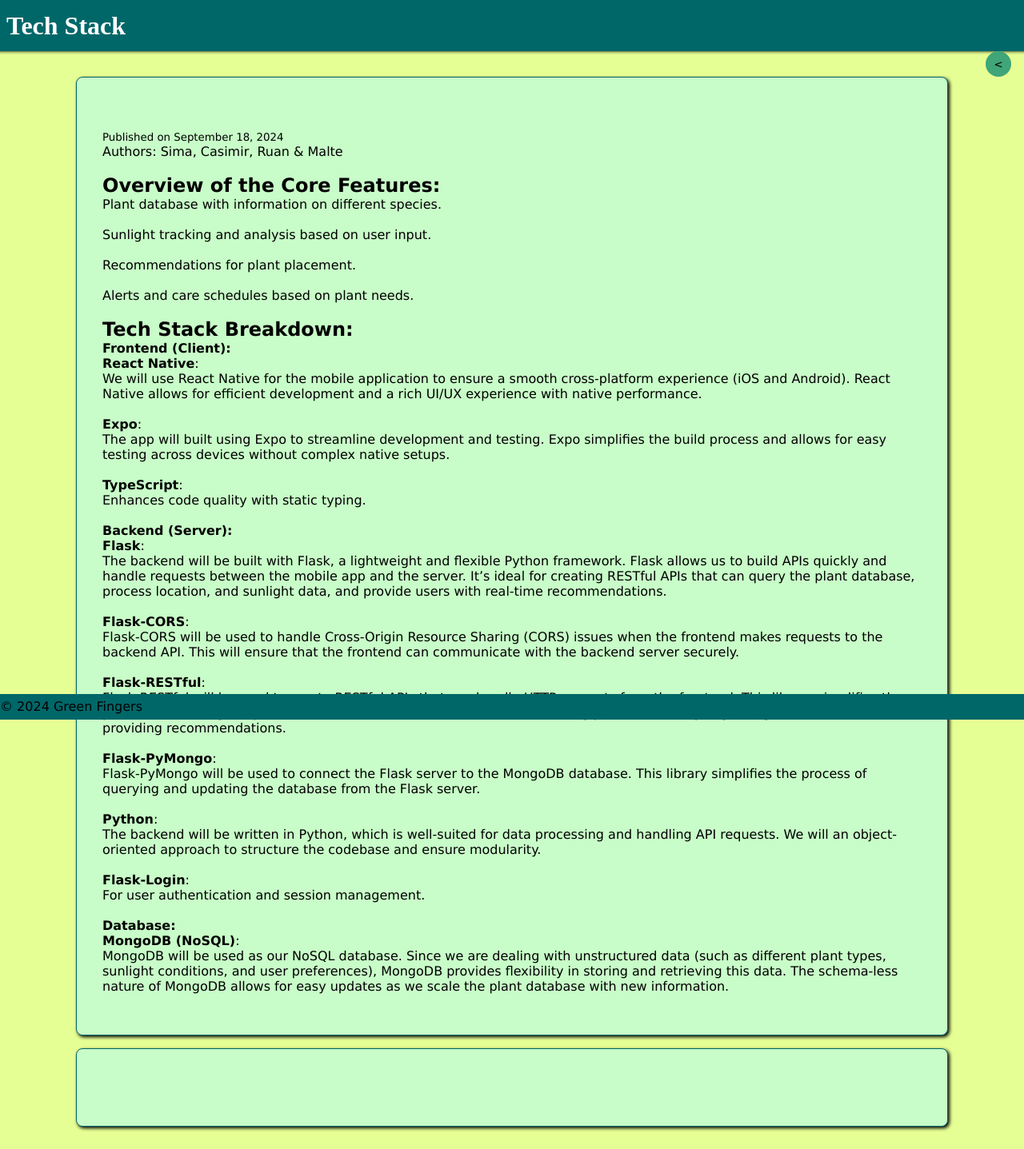
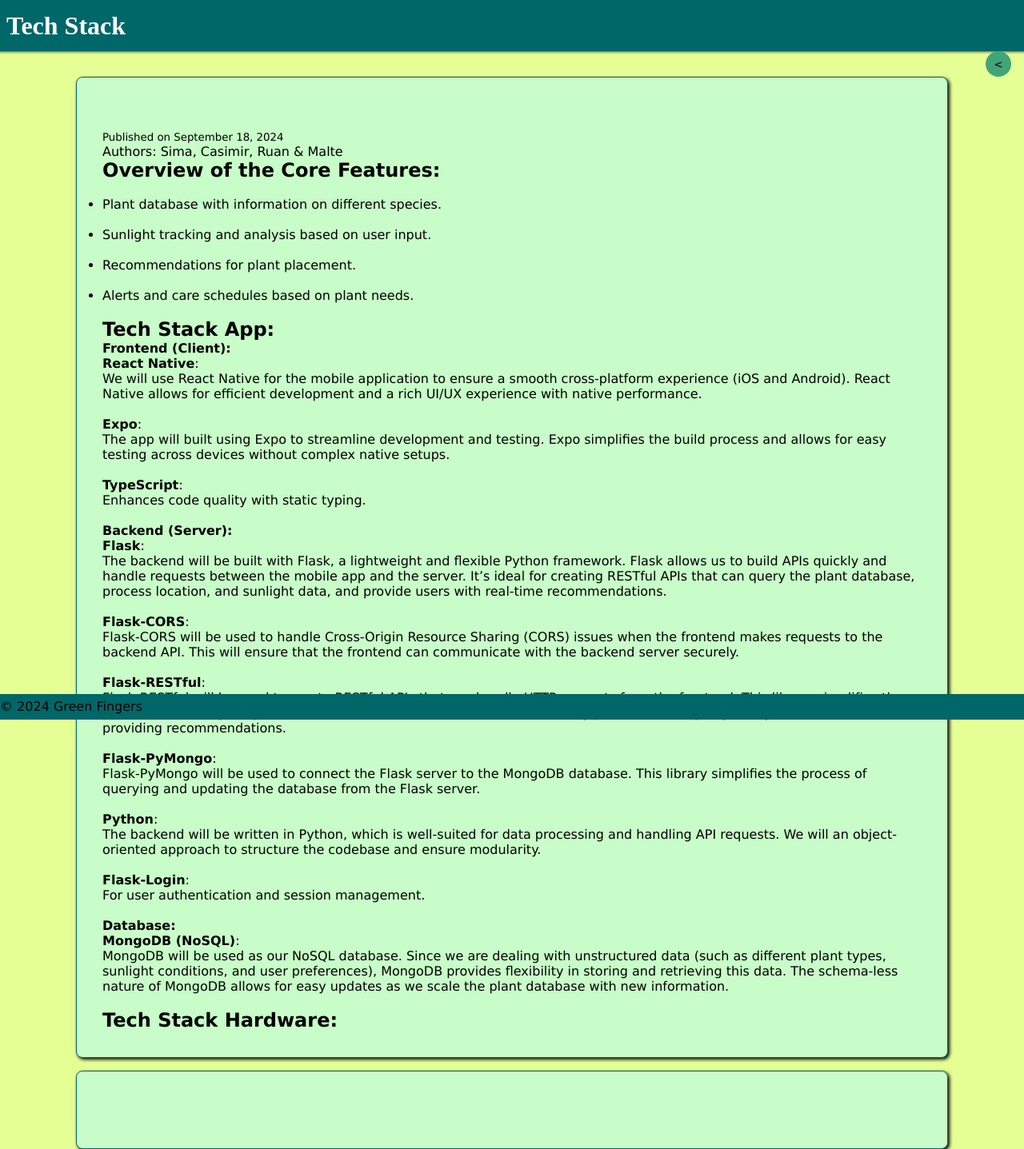
Before and after one commit to Green-Fingers-App/gardeningApp, a Jekyll site: the page built from docs/_posts/2024-09-18-tech-stack.md, in a window 1280 px wide. Shown: the whole page at 80% size. Built offline with Jekyll 4.4.1, drawn with Linux system fonts in a browser that asks for light colours; some web fonts are replaced; comment, search, counter and statistics services are not loaded.

Commit message:
tech Stack layout

```diff
--- a/docs/_posts/2024-09-18-tech-stack.md
+++ b/docs/_posts/2024-09-18-tech-stack.md
@@ -4,19 +4,18 @@
 date: 2024-09-18
 author: "Sima, Casimir, Ruan & Malte"
 ---
-<br/>
 
 ## Overview of the Core Features:
-
-Plant database with information on different species.<br/><br/>
-Sunlight tracking and analysis based on user input.<br/><br/>
-Recommendations for plant placement.<br/><br/>
-Alerts and care schedules based on plant needs.<br/><br/>
+<br/>
+- Plant database with information on different species.<br/><br/>
+- Sunlight tracking and analysis based on user input.<br/><br/>
+- Recommendations for plant placement.<br/><br/>
+- Alerts and care schedules based on plant needs.<br/><br/>
 
 
-## Tech Stack Breakdown:
+## Tech Stack App:<br/>
 
-#### Frontend (Client):
+#### Frontend (Client):<br/>
 
 **React Native**:<br/>
 We will use React Native for the mobile application to ensure a smooth cross-platform experience (iOS and Android). React Native allows for efficient development and a rich UI/UX experience with native performance. <br/><br/>
@@ -28,7 +27,7 @@
 Enhances code quality with static typing. <br/><br/>
 
 
-#### Backend (Server):
+#### Backend (Server):<br/>
 
 **Flask**:<br/>
 The backend will be built with Flask, a lightweight and flexible Python framework. Flask allows us to build APIs quickly and handle requests between the mobile app and the server. It’s ideal for creating RESTful APIs that can query the plant database, process location, and sunlight data, and provide users with real-time recommendations. <br/><br/>
@@ -48,7 +47,9 @@
 **Flask-Login**:<br/>
 For user authentication and session management. <br/><br/>
 
-#### Database:
+#### Database:<br/>
 
 **MongoDB (NoSQL)**:<br/>
 MongoDB will be used as our NoSQL database. Since we are dealing with unstructured data (such as different plant types, sunlight conditions, and user preferences), MongoDB provides flexibility in storing and retrieving this data. The schema-less nature of MongoDB allows for easy updates as we scale the plant database with new information. <br/><br/>
+
+## Tech Stack Hardware:<br/>
```
